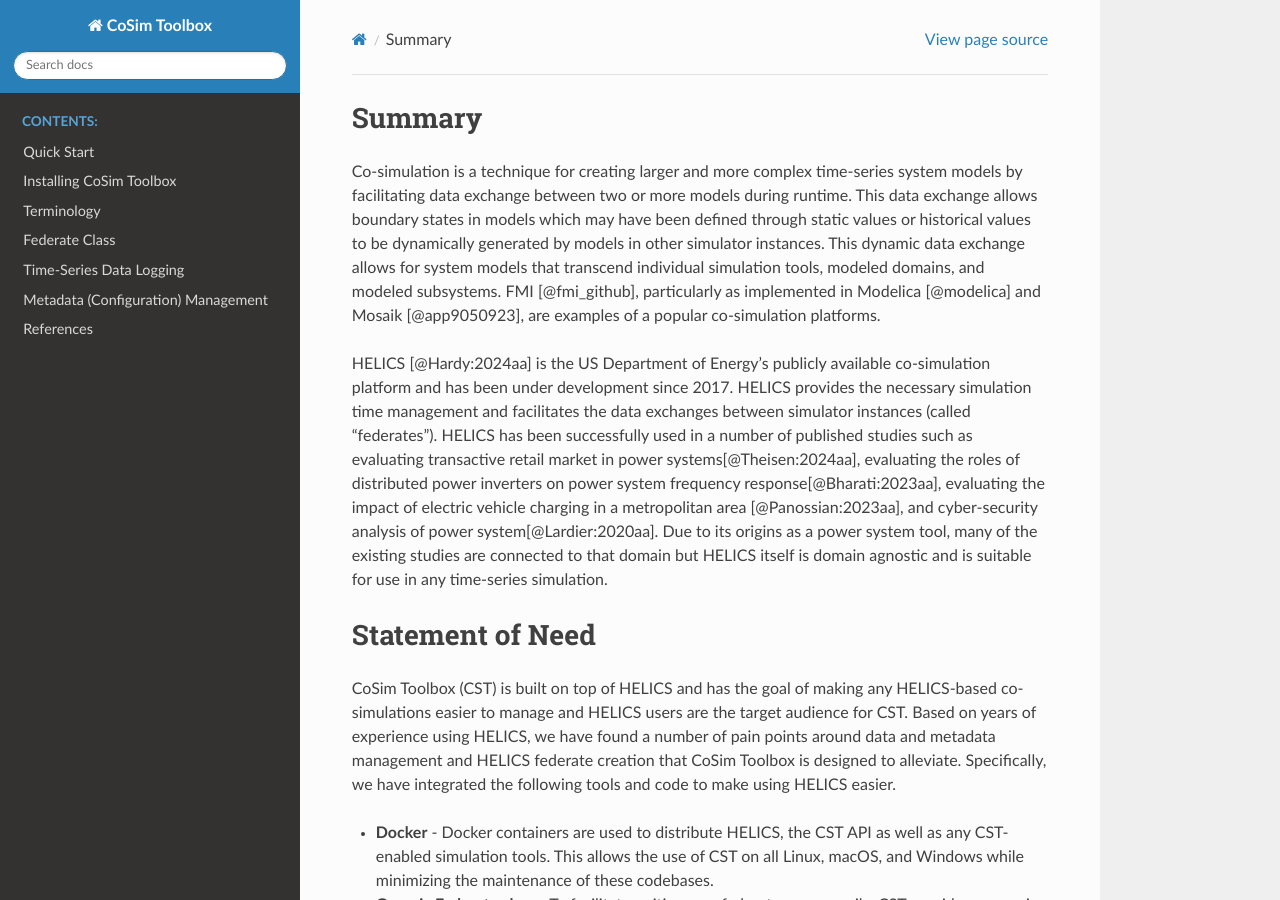
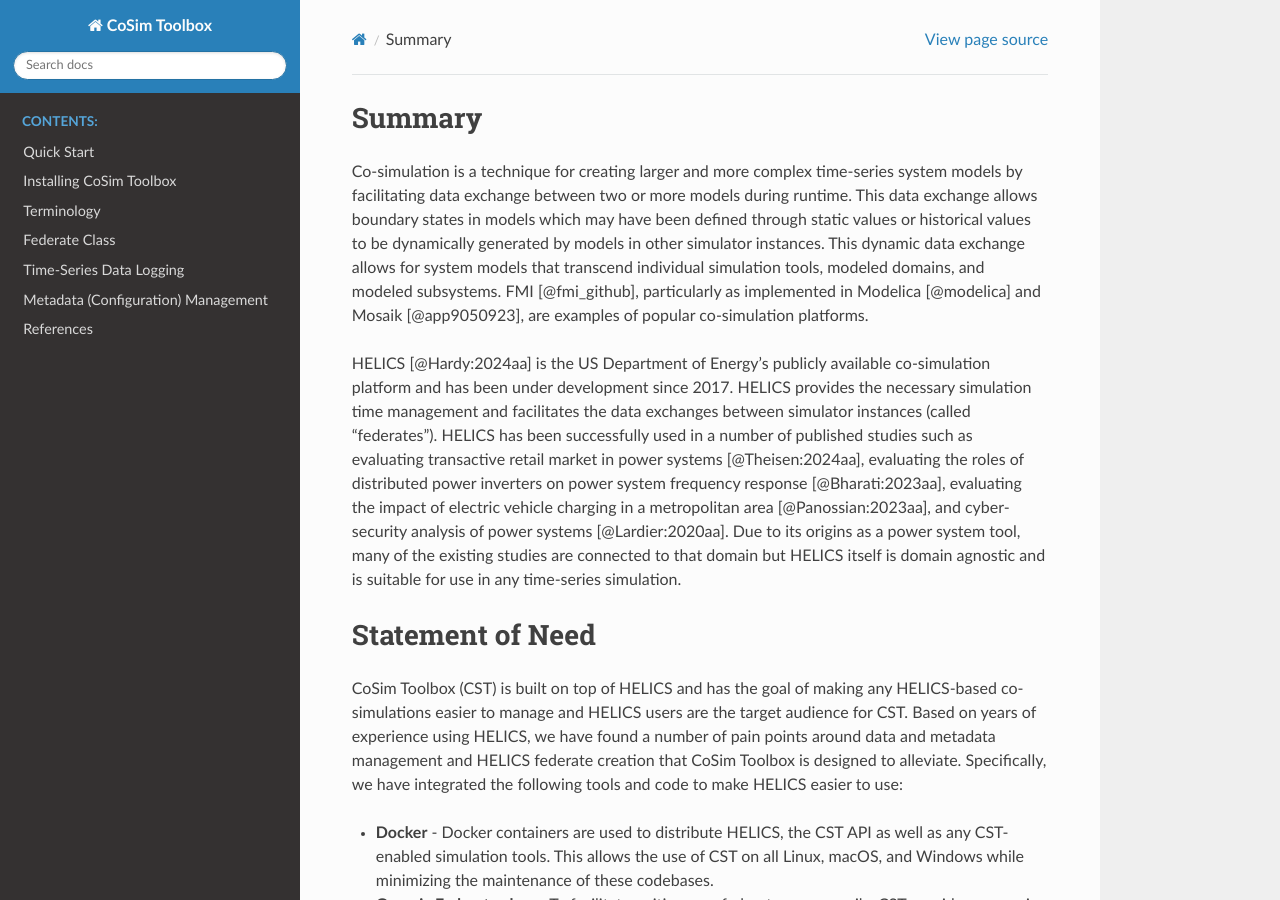
Before and after one commit to pnnl/cst, a Sphinx documentation site: the page built from docs/joss/paper.md, in a window 1280 px wide and 900 px high. Built offline with Sphinx 7.4.7 and the Read the Docs theme 3.1.0, drawn with Linux system fonts in a browser that asks for light colours; formulas are drawn with MathJax 3; pages that are not in the unit, such as notebooks, are missing from menus; some of the changed text lies outside the part shown.

Commit message:
JOSS reviews: minor edits
Related to openjournals/joss-reviews#9540

```diff
--- a/docs/joss/paper.md
+++ b/docs/joss/paper.md
@@ -32,12 +32,12 @@
 ---
 
 # Summary
-Co-simulation is a technique for creating larger and more complex time-series system models by facilitating data exchange between two or more models during runtime. This data exchange allows boundary states in models which may have been defined through static values or historical values to be dynamically generated by models in other simulator instances. This dynamic data exchange allows for system models that transcend individual simulation tools, modeled domains, and modeled subsystems. FMI [@fmi_github], particularly as implemented in Modelica [@modelica] and Mosaik [@app9050923], are examples of a popular co-simulation platforms.
+Co-simulation is a technique for creating larger and more complex time-series system models by facilitating data exchange between two or more models during runtime. This data exchange allows boundary states in models which may have been defined through static values or historical values to be dynamically generated by models in other simulator instances. This dynamic data exchange allows for system models that transcend individual simulation tools, modeled domains, and modeled subsystems. FMI [@fmi_github], particularly as implemented in Modelica [@modelica] and Mosaik [@app9050923], are examples of popular co-simulation platforms.
 
-HELICS [@Hardy:2024aa] is the US Department of Energy's publicly available co-simulation platform and has been under development since 2017. HELICS provides the necessary simulation time management and facilitates the data exchanges between simulator instances (called "federates"). HELICS has been successfully used in a number of published studies such as evaluating transactive retail market in power systems[@Theisen:2024aa], evaluating the roles of distributed power inverters on power system frequency response[@Bharati:2023aa], evaluating the impact of electric vehicle charging in a metropolitan area [@Panossian:2023aa],  and cyber-security analysis of power system[@Lardier:2020aa]. Due to its origins as a power system tool, many of the existing studies are connected to that domain but HELICS itself is domain agnostic and is suitable for use in any time-series simulation.
+HELICS [@Hardy:2024aa] is the US Department of Energy's publicly available co-simulation platform and has been under development since 2017. HELICS provides the necessary simulation time management and facilitates the data exchanges between simulator instances (called "federates"). HELICS has been successfully used in a number of published studies such as evaluating transactive retail market in power systems [@Theisen:2024aa], evaluating the roles of distributed power inverters on power system frequency response [@Bharati:2023aa], evaluating the impact of electric vehicle charging in a metropolitan area [@Panossian:2023aa],  and cyber-security analysis of power systems [@Lardier:2020aa]. Due to its origins as a power system tool, many of the existing studies are connected to that domain but HELICS itself is domain agnostic and is suitable for use in any time-series simulation.
 
 # Statement of Need
-CoSim Toolbox (CST) is built on top of HELICS and has the goal of making any HELICS-based co-simulations easier to manage and HELICS users are the target audience for CST. Based on years of experience using HELICS, we have found a number of pain points around data and metadata management and HELICS federate creation that CoSim Toolbox is designed to alleviate. Specifically, we have integrated the following tools and code to make using HELICS easier.
+CoSim Toolbox (CST) is built on top of HELICS and has the goal of making any HELICS-based co-simulations easier to manage and HELICS users are the target audience for CST. Based on years of experience using HELICS, we have found a number of pain points around data and metadata management and HELICS federate creation that CoSim Toolbox is designed to alleviate. Specifically, we have integrated the following tools and code to make HELICS easier to use:
 
 - **Docker** - Docker containers are used to distribute HELICS, the CST API as well as any CST-enabled simulation tools. This allows the use of CST on all Linux, macOS, and Windows while minimizing the maintenance of these codebases.
 - **Generic Federate class** - To facilitate writing new federates more easily, CST provides a generic federate class for use when writing new Python federates. This class wraps the HELICS APIs and facilitates data exchanges using just Python data structures. By minimizing the amount of knowledge of HELICS APIs, we have seen those with no knowledge of HELICS be able to more easily implement a HELICS-based co-simulation using this CST federate class.
```
Also changed, not shown: other parts of docs/joss/paper.md (+1 -1 lines).
